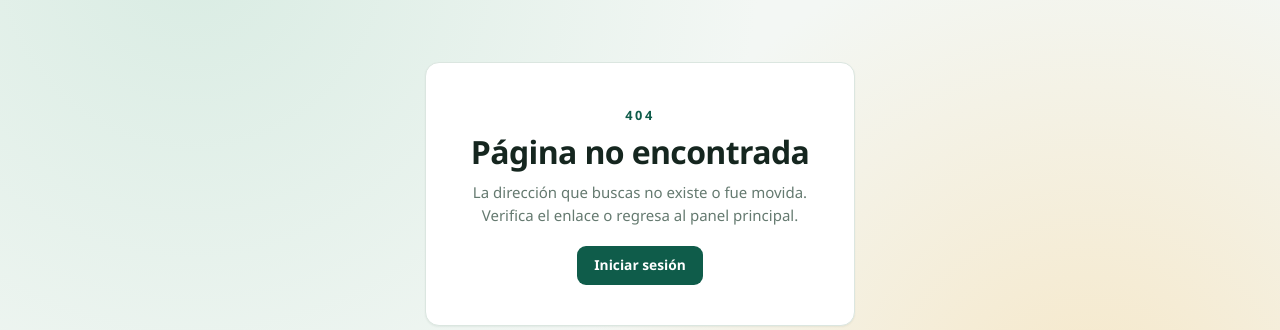
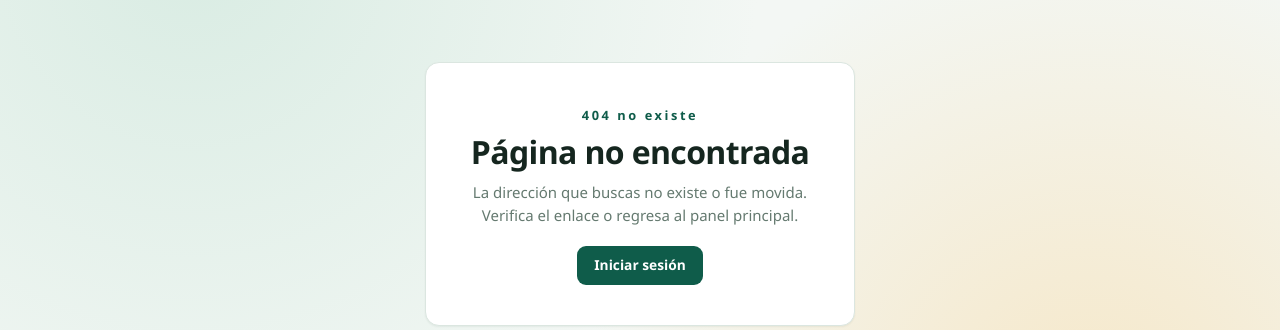
Before and after one commit to Erlangelxd/Farmacia-Lufar, a Django app: template templates/404.html in a window 1280 px wide. Shown: the part 206-536 px from the top of the page. Run offline with Django 5.2, Linux system fonts and the light colour scheme; the template is opened without the code that fills it, so the values that code supplies are empty.

Commit message:
Cambio minimo

```diff
--- a/templates/404.html
+++ b/templates/404.html
@@ -4,7 +4,7 @@
 
 {% block content %}
   <section class="error-card card">
-    <span class="error-card__code">404</span>
+    <span class="error-card__code">404 no existe</span>
     <h1>Página no encontrada</h1>
     <p>
       La dirección que buscas no existe o fue movida. Verifica el enlace o
```
Also changed, not shown: templates/403.html (line endings or trailing spaces).
